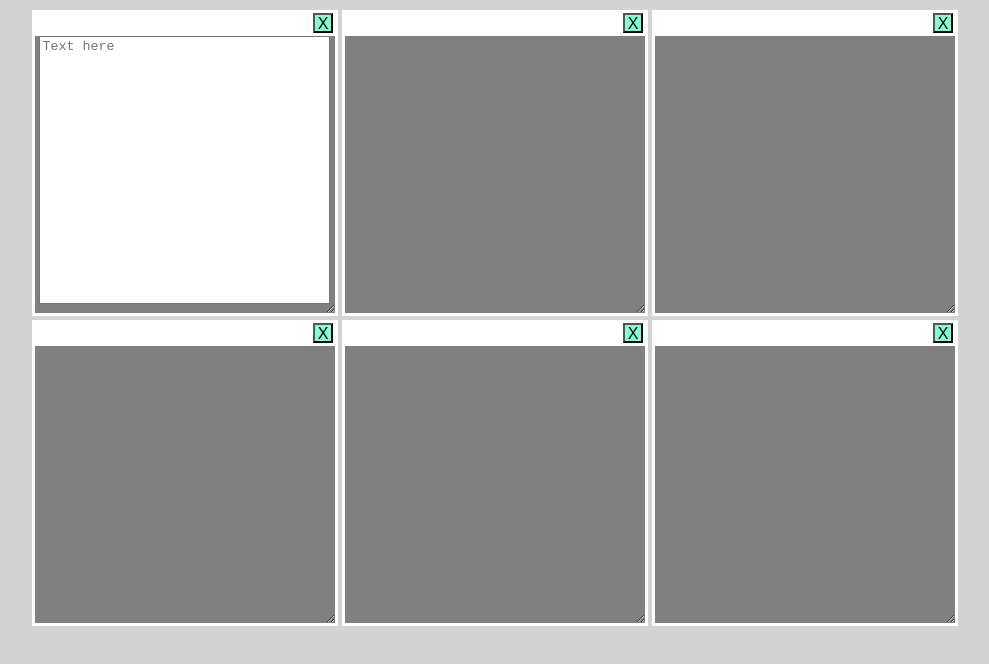
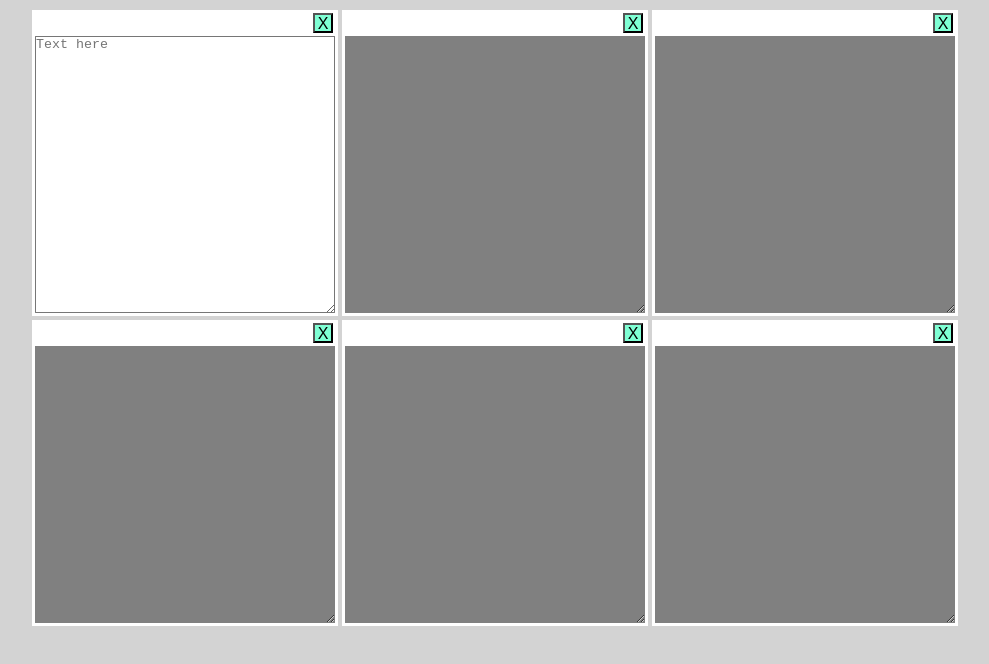
Before and after one commit to J-Wll/dev-companion, a React (Create React App) app: page / in a window 1280 px wide. Shown: the top 664 px of the page, without its empty margins (145-1134 px from the left). Built offline with nearby package versions, Linux system fonts and the light colour scheme.

Commit message:
component size scaling tweak

```diff
--- a/src/App.css
+++ b/src/App.css
@@ -58,12 +58,16 @@ body{
 .module-body{
   display: flex;
   justify-content: center;
-  height: 92%;
+  width: 100%;
+  height:calc(100% - 25px);
+  padding: 0;
+  margin: 0;
 }
 
 textarea{
   /* max-width: 95%; */
-  width: 95%;
-  height: 95%;
+  width: 100%;
+  height: 100%;
   resize: none;
+  padding: 0;
 }
```
